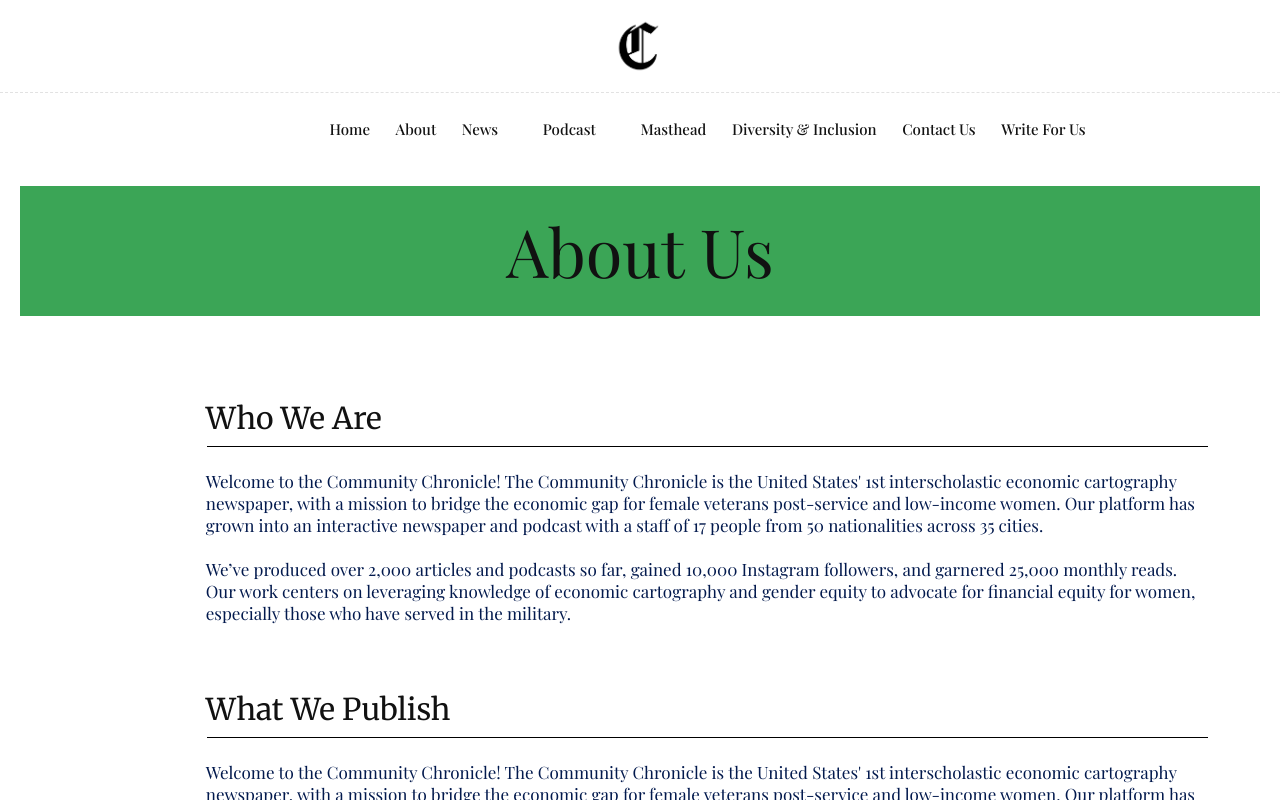
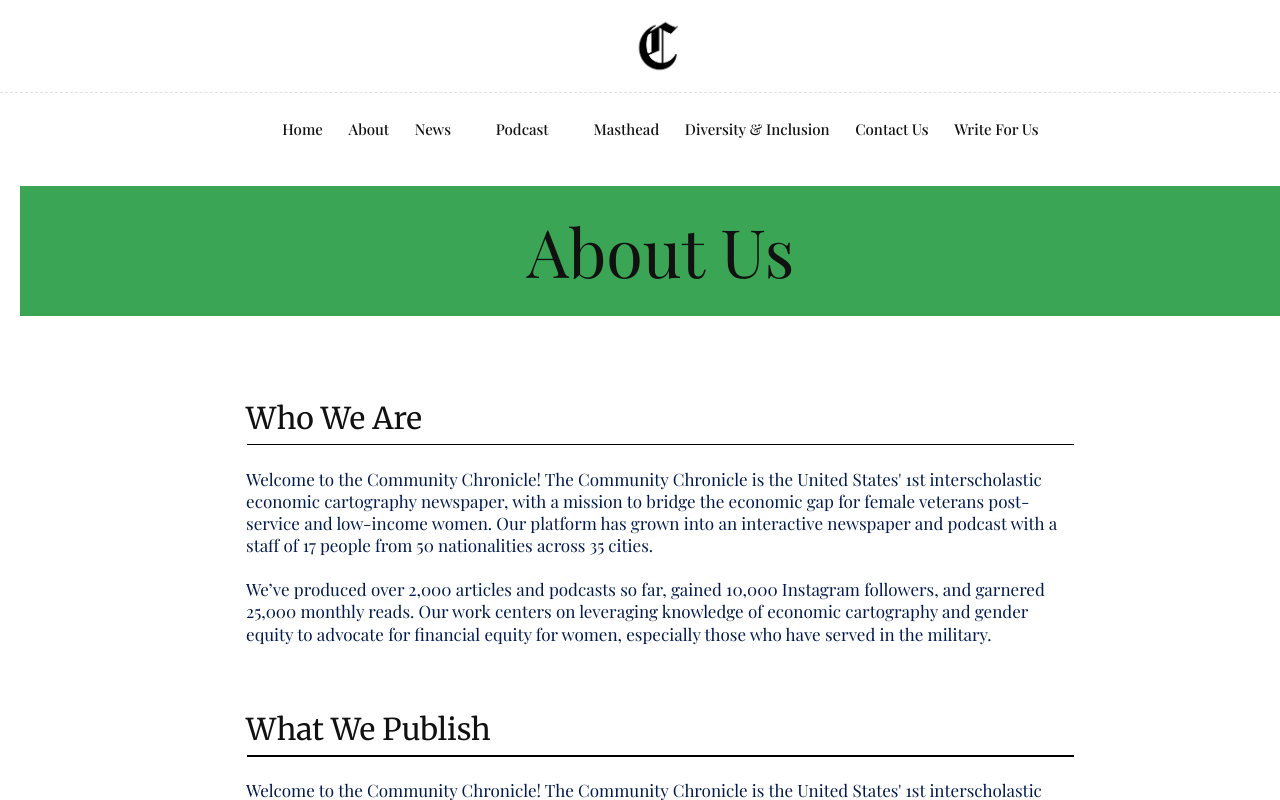
Before and after one commit to drPod/Community-Corner-Web, a React (Vite) app: page /about in a window 1280 px wide. Built offline with nearby package versions, Linux system fonts and the light colour scheme; no server answers; the database is empty; a web font is replaced by a local one.

Commit message:
Make pages more centered

```diff
--- a/public/css/ccweb.css
+++ b/public/css/ccweb.css
@@ -12,7 +12,7 @@
   margin-left: auto;
   margin-right: auto;
   padding-right: 15px;
-  padding-left: 150px;
+  padding-left: 250px;
 }
 .homeColWidth {
   position: relative;
@@ -25,3 +25,10 @@
 .h5 {
   font-size: 1.5rem;
 }
+.containerText {
+  position: relative;
+  margin-left: auto;
+  margin-right: auto;
+  padding-right: 200px;
+  padding-left: 200px;
+}
--- a/src/components/home/Footer.jsx
+++ b/src/components/home/Footer.jsx
@@ -14,7 +14,7 @@
   return (
     <>
       <footer class="footer">
-        <div class="container">
+        <div class="containerText">
           <div class="row">
             <div class="col-lg-8 offset-lg-2">
               <div class="widget">
--- a/src/components/home/Navbar.jsx
+++ b/src/components/home/Navbar.jsx
@@ -85,7 +85,7 @@
       </div>
 
       <header className="header">
-        <div className="container">
+        <div className="containerText">
           <nav className="navbar navbar-inverse navbar-toggleable-md">
             <button
               className="navbar-toggler"
--- a/src/pages/About.jsx
+++ b/src/pages/About.jsx
@@ -16,7 +16,7 @@
         <div>
           <h1 id="about-heading">About Us</h1>
           <section class="section">
-            <div class="container">
+            <div className="containerText">
               <div class="row">
                 <div class="col-lg-12">
                   <div class="page-wrapper">
--- a/src/pages/ContactUs.jsx
+++ b/src/pages/ContactUs.jsx
@@ -21,7 +21,7 @@
         <div>
           <h1 id="about-heading">Contact Us</h1>
           <section class="section">
-            <div class="container">
+            <div class="containerText">
               <div class="row">
                 <div class="col-lg-12">
                   <div class="page-wrapper">
--- a/src/pages/DiversityInclusion.jsx
+++ b/src/pages/DiversityInclusion.jsx
@@ -15,7 +15,7 @@
         <div>
           <h1 id="about-heading">Diversity and Inclusion</h1>
           <section class="section">
-            <div class="container">
+            <div class="containerText">
               <div class="row">
                 <div class="col-lg-12">
                   <div class="page-wrapper">
--- a/src/pages/MastHead.jsx
+++ b/src/pages/MastHead.jsx
@@ -13,7 +13,7 @@
         <div>
           <h1 id="about-heading">Meet our team!</h1>
           <section class="section">
-            <div class="container">
+            <div class="containerText">
               <div class="row">
                 <div class="col-lg-12">
                   <div class="page-wrapper"></div>
--- a/src/pages/WriteForUs.jsx
+++ b/src/pages/WriteForUs.jsx
@@ -15,7 +15,7 @@
         <div>
           <h1 id="about-heading">Write for Us</h1>
           <section class="section">
-            <div class="container">
+            <div class="containerText">
               <div class="row">
                 <div class="col-lg-12">
                   <div class="page-wrapper">
```
